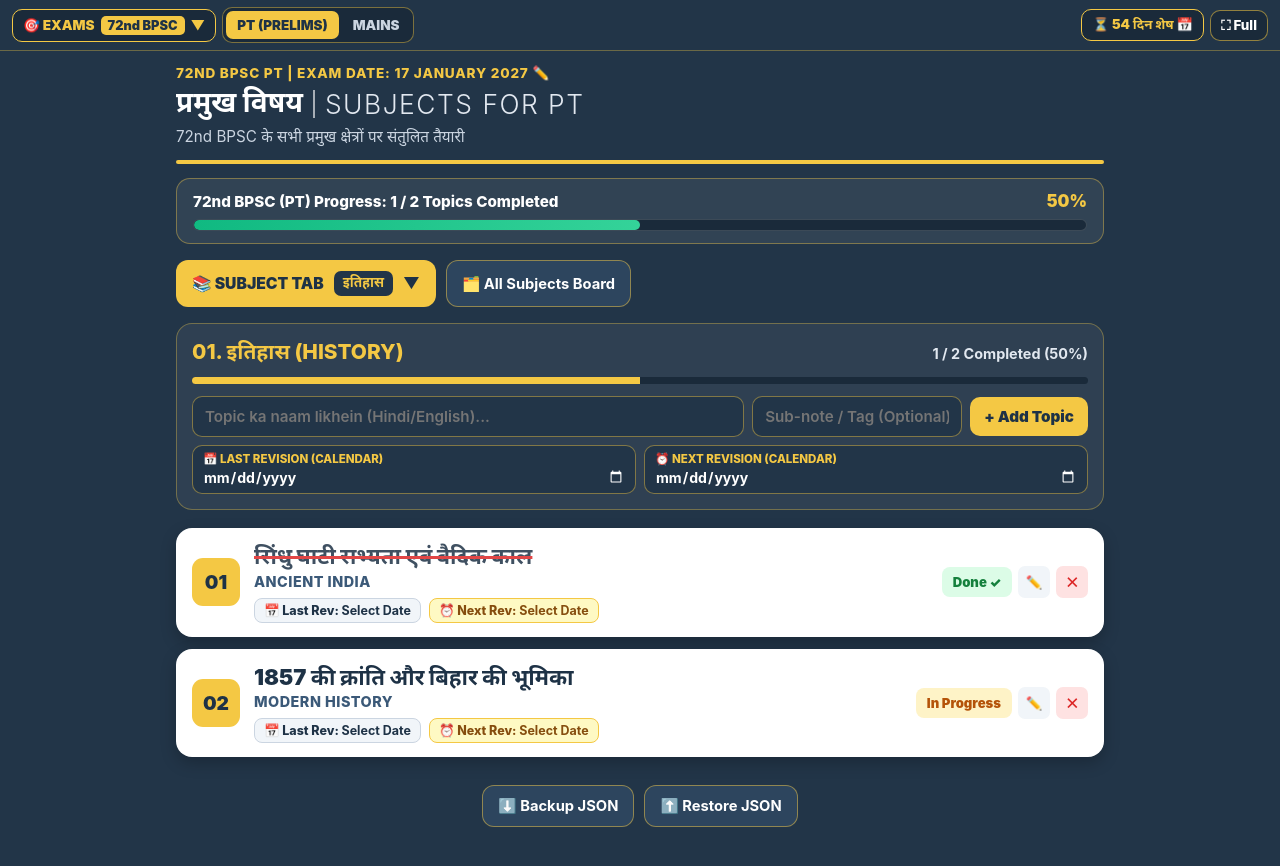
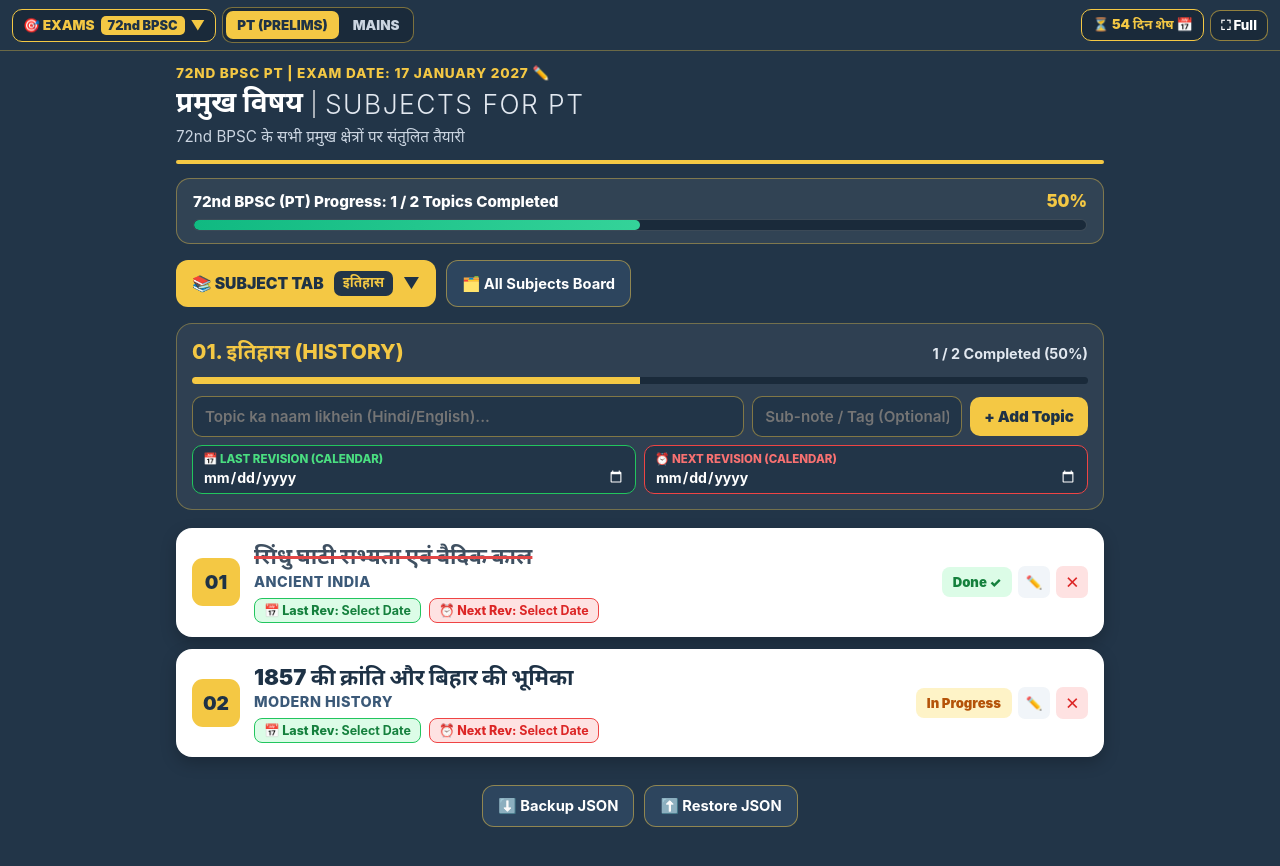
Before and after one commit to dpandey2497-a11y/CSE-TRACKER, a plain HTML site: page index.html in a window 1280 px wide. Drawn offline with Linux system fonts and the light colour scheme.

Commit message:
Update index.html

```diff
--- a/index.html
+++ b/index.html
@@ -38,7 +38,6 @@
     padding-bottom: 50px;
   }
 
-  /* Slim, Clean Single-Row Top Bar (No bulky black strip) */
   .top-mode-bar {
     position: sticky;
     top: 0;
@@ -482,10 +481,25 @@
     gap: 2px;
   }
 
+  .rev-date-box.last-box {
+    border-color: #22C55E;
+  }
+
+  .rev-date-box.last-box label {
+    color: #4ADE80;
+  }
+
+  .rev-date-box.next-box {
+    border-color: #EF4444;
+  }
+
+  .rev-date-box.next-box label {
+    color: #F87171;
+  }
+
   .rev-date-box label {
     font-size: 0.72rem;
     font-weight: 800;
-    color: var(--gold);
     text-transform: uppercase;
   }
 
@@ -551,7 +565,6 @@
     min-width: 0;
   }
 
-  /* Larger Bold Topic Text */
   .card-title-hi {
     font-size: 1.38rem;
     font-weight: 900;
@@ -569,7 +582,7 @@
     margin-top: 2px;
   }
 
-  /* Interactive Last Revision & Next Revision Calendar Pills inside Topic Card */
+  /* Green Last Revision & Red Next Revision Calendar Pills inside Topic Card */
   .card-rev-row {
     display: flex;
     flex-wrap: wrap;
@@ -582,9 +595,9 @@
     display: inline-flex;
     align-items: center;
     gap: 5px;
-    background: #F1F5F9;
-    border: 1.5px solid #CBD5E1;
-    color: #1E3246;
+    background: #DCFCE7;
+    border: 1.5px solid #22C55E;
+    color: #15803D;
     padding: 4px 9px;
     border-radius: 8px;
     font-size: 0.78rem;
@@ -593,9 +606,9 @@
   }
 
   .rev-cal-pill.next {
-    background: #FEF9C3;
-    border-color: #F4C844;
-    color: #854D0E;
+    background: #FEE2E2;
+    border-color: #EF4444;
+    color: #DC2626;
   }
 
   .rev-cal-pill input[type="date"] {
@@ -804,11 +817,11 @@
         <button class="btn-gold" onclick="addTopic()">+ Add Topic</button>
       </div>
       <div class="rev-input-group">
-        <div class="rev-date-box">
+        <div class="rev-date-box last-box">
           <label for="new-topic-last-rev">📅 Last Revision (Calendar)</label>
           <input type="date" id="new-topic-last-rev">
         </div>
-        <div class="rev-date-box">
+        <div class="rev-date-box next-box">
           <label for="new-topic-next-rev">⏰ Next Revision (Calendar)</label>
           <input type="date" id="new-topic-next-rev">
         </div>
```
